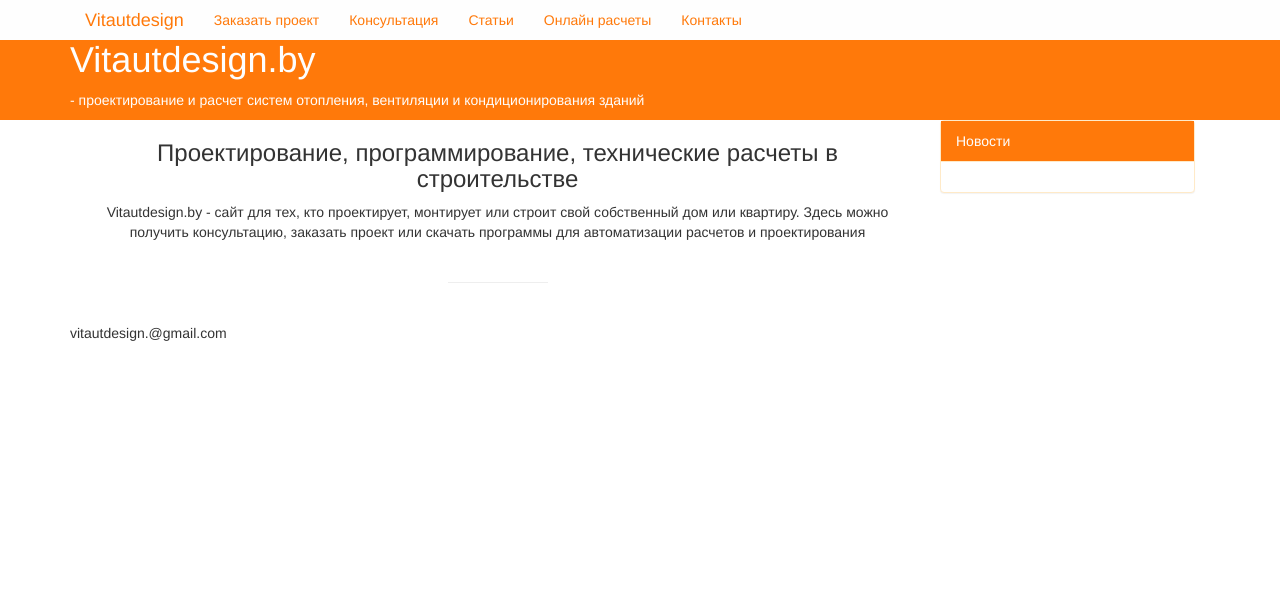
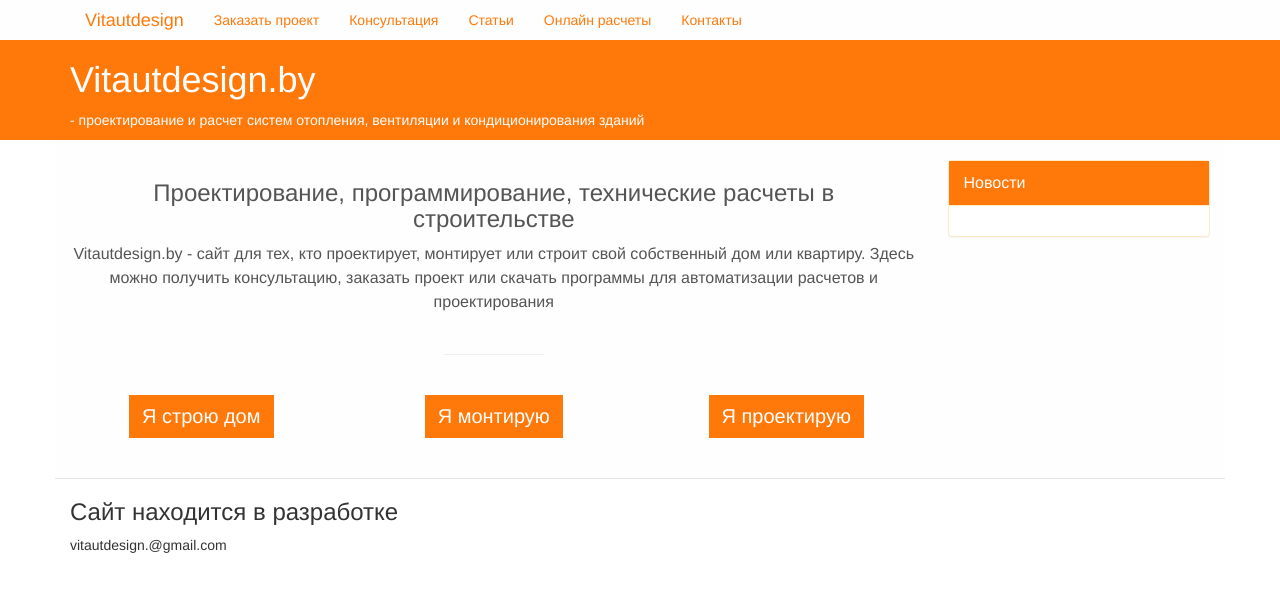
Before and after one commit to VitautT/vitautdesign, a Django app: template vitautdesign/templates/vitautdesign/index.html in a window 1280 px wide. Shown: the top 592 px of the page. Run offline with Django 3.2, Linux system fonts and the light colour scheme; the template is opened without the code that fills it, so the values that code supplies are empty; some libraries are stand-ins or nearby versions.

Commit message:
improwements

```diff
--- a/vitautdesign/static/vitautdesign/mystyle.css
+++ b/vitautdesign/static/vitautdesign/mystyle.css
@@ -140,3 +140,142 @@
 .list-group + .tvs-panel-footer {
     border-top-width: 0;
 }
+
+
+.TVS-docs-featurette {
+    padding-top: 20px;
+    padding-bottom: 40px;
+    font-size: 16px;
+    line-height: 1.5;
+    color: #555;
+    background-color: #fefefe;
+    border-bottom: 1px solid #e5e5e5
+}
+
+
+.tvs-btn {
+  display: inline-block;
+  padding: 6px 12px;
+  margin-bottom: 0;
+  font-size: 14px;
+  font-weight: normal;
+  line-height: 1.42857143;
+  text-align: center;
+  white-space: nowrap;
+  vertical-align: middle;
+  -ms-touch-action: manipulation;
+      touch-action: manipulation;
+  cursor: pointer;
+  -webkit-user-select: none;
+     -moz-user-select: none;
+      -ms-user-select: none;
+          user-select: none;
+  background-image: none;
+  border: 1px solid transparent;
+  border-radius: 0px;
+}
+.tvs-btn:focus,
+.tvs-btn:active:focus,
+.tvs-btn.active:focus,
+.tvs-btn.focus,
+.tvs-btn:active.focus,
+.tvs-btn.active.focus {
+  outline: thin dotted;
+  outline: 5px auto -webkit-focus-ring-color;
+  outline-offset: -2px;
+}
+.tvs-btn:hover,
+.tvs-btn:focus,
+.tvs-btn.focus {
+  color: #333;
+  text-decoration: none;
+}
+.tvs-btn:active,
+.tvs-btn.active {
+  background-image: none;
+  outline: 0;
+  -webkit-box-shadow: inset 0 3px 5px rgba(0, 0, 0, .125);
+          box-shadow: inset 0 3px 5px rgba(0, 0, 0, .125);
+}
+
+.tvs-btn-primary {
+  color: #fefefe;
+  background-color: #ff790a;
+  /*border-color: #ff3809;*/
+}
+.tvs-btn-primary:focus,
+.tvs-btn-primary.focus {
+  color: #fefefe;
+  background-color: #ff790a;
+  /*border-color: #ff790a;*/
+}
+.tvs-btn-primary:hover {
+  color: #ff790a;
+  background-color: #fefefe;;
+  border-color: #ff790a;
+}
+.tvs-btn-primary:active,
+.tvs-btn-primary.active,
+.open > .dropdown-toggle.tvs-btn-primary {
+  color: #fff;
+  background-color: #dcdcdc;
+  /*border-color: #204d74;*/
+}
+.tvs-btn-primary:active:hover,
+.tvs-btn-primary.active:hover,
+.open > .dropdown-toggle.tvs-btn-primary:hover,
+.tvs-btn-primary:active:focus,
+.tvs-btn-primary.active:focus,
+.open > .dropdown-toggle.tvs-btn-primary:focus,
+.tvs-btn-primary:active.focus,
+.tvs-btn-primary.active.focus,
+.open > .dropdown-toggle.tvs-btn-primary.focus {
+  color: #ff790a;
+  background-color: #dcdcdc;
+  /*border-color: #122b40;*/
+}
+.tvs-btn-primary:active,
+.tvs-btn-primary.active,
+.open > .dropdown-toggle.tvs-btn-primary {
+  background-image: none;
+}
+.tvs-btn-primary.disabled,
+.tvs-btn-primary[disabled],
+fieldset[disabled] .tvs-btn-primary,
+.tvs-btn-primary.disabled:hover,
+.tvs-btn-primary[disabled]:hover,
+fieldset[disabled] .tvs-btn-primary:hover,
+.tvs-btn-primary.disabled:focus,
+.tvs-btn-primary[disabled]:focus,
+fieldset[disabled] .tvs-btn-primary:focus,
+.tvs-btn-primary.disabled.focus,
+.tvs-btn-primary[disabled].focus,
+fieldset[disabled] .tvs-btn-primary.focus,
+.tvs-btn-primary.disabled:active,
+.tvs-btn-primary[disabled]:active,
+fieldset[disabled] .tvs-btn-primary:active,
+.tvs-btn-primary.disabled.active,
+.tvs-btn-primary[disabled].active,
+fieldset[disabled] .tvs-btn-primary.active {
+  background-color: #ff790a;
+  border-color: #a44c17;
+}
+.tvs-btn-primary .badge {
+  color: #ff790a;
+  background-color: #fff;
+}
+
+
+
+
+
+
+tvs20 {
+
+    font-size: 20px;
+}
+
+tvs30 {
+
+    font-size: 30px;
+}
--- a/vitautdesign/templates/vitautdesign/footer.html
+++ b/vitautdesign/templates/vitautdesign/footer.html
@@ -1,3 +1,11 @@
+{#<div class="tvsbgr">#}
 <div class="container">
-vitautdesign.@gmail.com
+
+
+
+                <h3>Сайт находится в разработке</h3>
+
+<p>vitautdesign.@gmail.com </p>
+
 </div>
+{#</div>#}
--- a/vitautdesign/templates/vitautdesign/header.html
+++ b/vitautdesign/templates/vitautdesign/header.html
@@ -1,5 +1,5 @@
 <header>
-<div class="tvs-navigation col-xs-12">
+<div class="tvs-navigation">
 
   <div class=" container container-fluid">
         <ul class="nav nav-tvs">
--- a/vitautdesign/templates/vitautdesign/index.html
+++ b/vitautdesign/templates/vitautdesign/index.html
@@ -15,13 +15,40 @@
 {#      <div class="row ">#}
 {% block content %}
 
-  <div class="container">
+  <div class="container TVS-docs-featurette">
+  <div class="row">
             <div class=" col-xs-12 col-sm-9 ">
 <h3 class="text-center"> Проектирование, программирование, технические расчеты в строительстве </h3>
 <p class="text-center">Vitautdesign.by - сайт для тех, кто проектирует, монтирует
     или строит свой собственный дом или квартиру. Здесь можно получить консультацию, заказать проект
 или скачать программы для автоматизации расчетов и проектирования</p>
 <hr class="half-rule">
+
+         <div class="row text-center">
+
+
+      <div class="col-sm-4">
+
+          <button type="button" class="tvs-btn tvs-btn-primary">
+              <tvs20>Я строю дом</tvs20> </button>
+
+
+  </div>
+
+        <div class="col-sm-4">
+
+          <button type="button" class="tvs-btn tvs-btn-primary">
+              <tvs20>Я монтирую</tvs20> </button>
+  </div>
+
+        <div class="col-sm-4">
+
+          <button type="button" class="tvs-btn tvs-btn-primary">
+              <tvs20>Я проектирую</tvs20> </button>
+  </div>
+
+</div>
+
             </div>
 
 
@@ -52,4 +79,5 @@
 {% endblock %}
 
  </div>
+    </div>
 {% endblock %}
```
